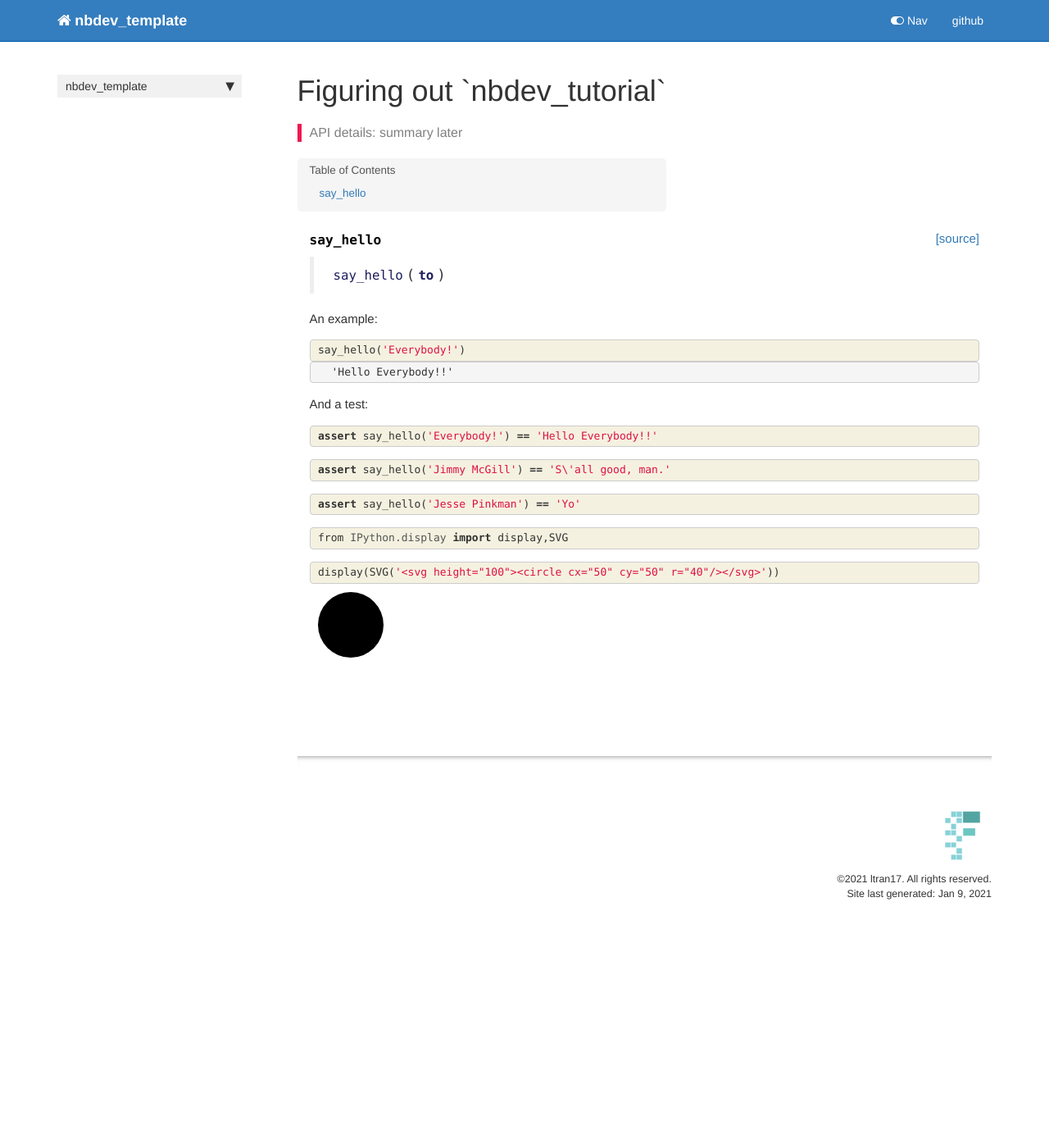
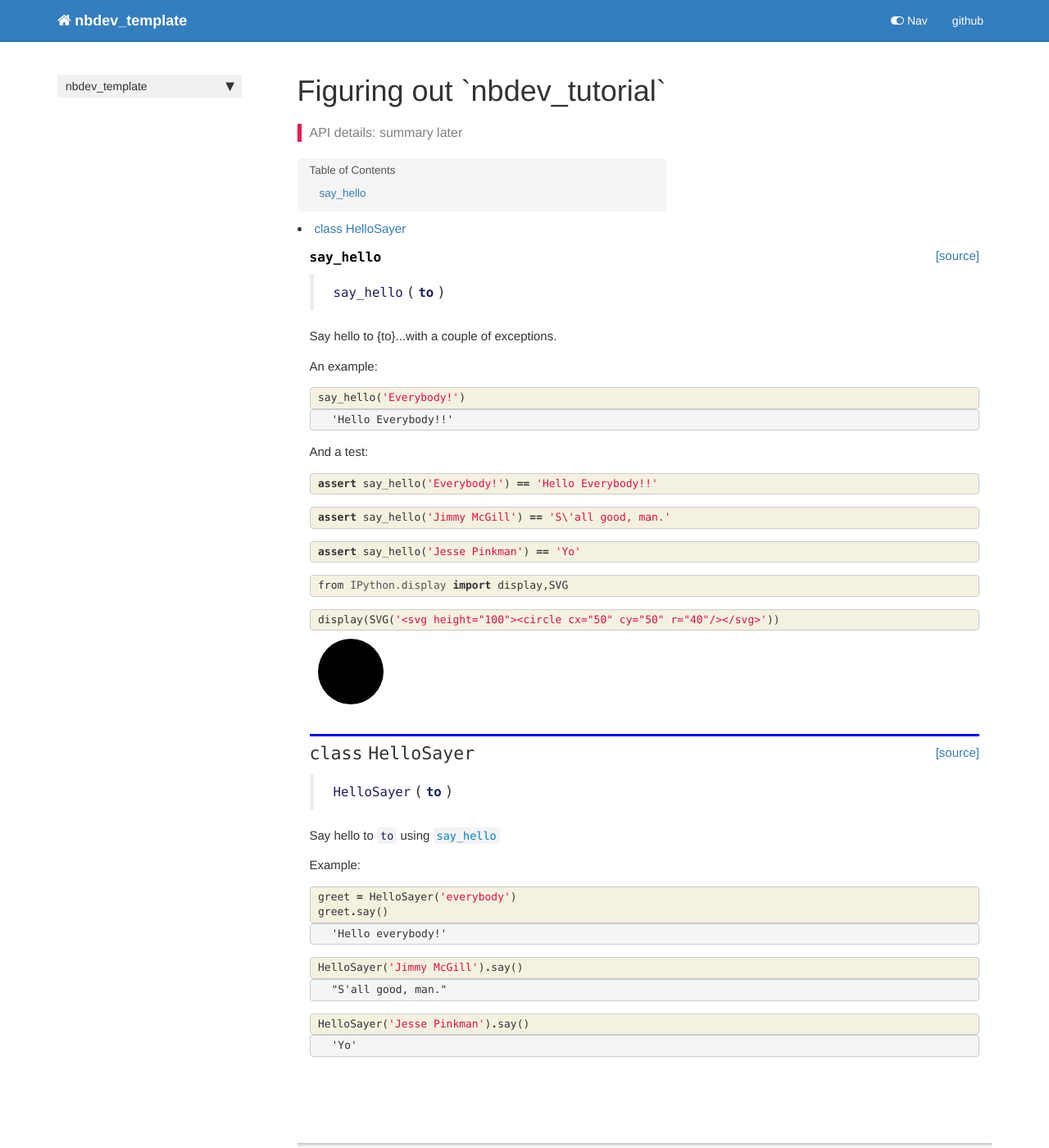
Before and after one commit to ltran17/nbdev_tutorial, a Jekyll site: the page built from docs/core.html, in a window 1280 px wide and 1400 px high. Shown: the whole window at 82% size. Built offline with Jekyll 4.4.1, drawn with Linux system fonts in a browser that asks for light colours; nearby versions of some CDN libraries; comment, search, counter and statistics services are not loaded.

Commit message:
adding a class

```diff
--- a/docs/core.html
+++ b/docs/core.html
@@ -42,6 +42,7 @@ nb_path: "00_core.ipynb"
 <div class="output_markdown rendered_html output_subarea ">
 <h4 id="say_hello" class="doc_header"><code>say_hello</code><a href="https://github.com/ltran17/nbdev_template/tree/main/nbdev_template/core.py#L6" class="source_link" style="float:right">[source]</a></h4><blockquote><p><code>say_hello</code>(<strong><code>to</code></strong>)</p>
 </blockquote>
+<p>Say hello to {to}...with a couple of exceptions.</p>
 
 </div>
 
@@ -207,4 +208,143 @@ nb_path: "00_core.ipynb"
 </div>
     {% endraw %}
 
+    {% raw %}
+
+<div class="cell border-box-sizing code_cell rendered">
+
+<div class="output_wrapper">
+<div class="output">
+
+<div class="output_area">
+
+
+<div class="output_markdown rendered_html output_subarea ">
+<h2 id="HelloSayer" class="doc_header"><code>class</code> <code>HelloSayer</code><a href="https://github.com/ltran17/nbdev_template/tree/main/nbdev_template/core.py#L16" class="source_link" style="float:right">[source]</a></h2><blockquote><p><code>HelloSayer</code>(<strong><code>to</code></strong>)</p>
+</blockquote>
+<p>Say hello to <code>to</code> using <a href="/nbdev_template/core.html#say_hello"><code>say_hello</code></a></p>
+
 </div>
+
+</div>
+
+</div>
+</div>
+
+</div>
+    {% endraw %}
+
+    {% raw %}
+
+<div class="cell border-box-sizing code_cell rendered">
+
+</div>
+    {% endraw %}
+
+<div class="cell border-box-sizing text_cell rendered"><div class="inner_cell">
+<div class="text_cell_render border-box-sizing rendered_html">
+<p>Example:</p>
+
+</div>
+</div>
+</div>
+    {% raw %}
+
+<div class="cell border-box-sizing code_cell rendered">
+<div class="input">
+
+<div class="inner_cell">
+    <div class="input_area">
+<div class=" highlight hl-ipython3"><pre><span></span><span class="n">greet</span> <span class="o">=</span> <span class="n">HelloSayer</span><span class="p">(</span><span class="s1">&#39;everybody&#39;</span><span class="p">)</span>
+<span class="n">greet</span><span class="o">.</span><span class="n">say</span><span class="p">()</span>
+</pre></div>
+
+    </div>
+</div>
+</div>
+
+<div class="output_wrapper">
+<div class="output">
+
+<div class="output_area">
+
+
+
+<div class="output_text output_subarea output_execute_result">
+<pre>&#39;Hello everybody!&#39;</pre>
+</div>
+
+</div>
+
+</div>
+</div>
+
+</div>
+    {% endraw %}
+
+    {% raw %}
+
+<div class="cell border-box-sizing code_cell rendered">
+<div class="input">
+
+<div class="inner_cell">
+    <div class="input_area">
+<div class=" highlight hl-ipython3"><pre><span></span><span class="n">HelloSayer</span><span class="p">(</span><span class="s1">&#39;Jimmy McGill&#39;</span><span class="p">)</span><span class="o">.</span><span class="n">say</span><span class="p">()</span>
+</pre></div>
+
+    </div>
+</div>
+</div>
+
+<div class="output_wrapper">
+<div class="output">
+
+<div class="output_area">
+
+
+
+<div class="output_text output_subarea output_execute_result">
+<pre>&#34;S&#39;all good, man.&#34;</pre>
+</div>
+
+</div>
+
+</div>
+</div>
+
+</div>
+    {% endraw %}
+
+    {% raw %}
+
+<div class="cell border-box-sizing code_cell rendered">
+<div class="input">
+
+<div class="inner_cell">
+    <div class="input_area">
+<div class=" highlight hl-ipython3"><pre><span></span><span class="n">HelloSayer</span><span class="p">(</span><span class="s1">&#39;Jesse Pinkman&#39;</span><span class="p">)</span><span class="o">.</span><span class="n">say</span><span class="p">()</span>
+</pre></div>
+
+    </div>
+</div>
+</div>
+
+<div class="output_wrapper">
+<div class="output">
+
+<div class="output_area">
+
+
+
+<div class="output_text output_subarea output_execute_result">
+<pre>&#39;Yo&#39;</pre>
+</div>
+
+</div>
+
+</div>
+</div>
+
+</div>
+    {% endraw %}
+
+</div>
--- a/nbdev_template/_nbdev.py
+++ b/nbdev_template/_nbdev.py
@@ -2,7 +2,8 @@
 
 __all__ = ["index", "modules", "custom_doc_links", "git_url"]
 
-index = {"say_hello": "00_core.ipynb"}
+index = {"say_hello": "00_core.ipynb",
+         "HelloSayer": "00_core.ipynb"}
 
 modules = ["core.py"]
 
```
Also changed, not shown: nbdev_template/core.py (+11 -1 lines), 1 other file.
